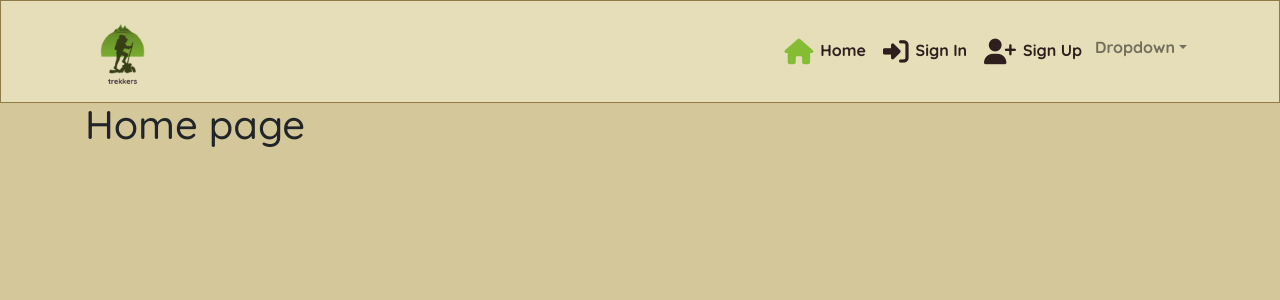
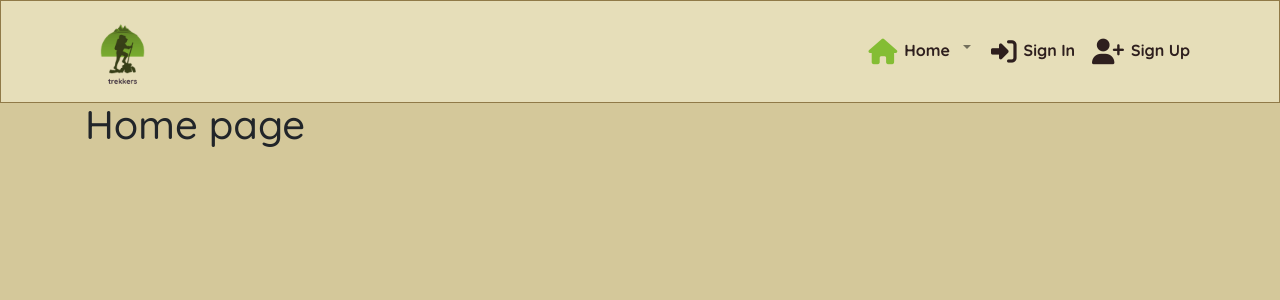
Before and after one commit to HPCarey/trekkers, a React (Create React App) app: page / in a window 1280 px wide. Shown: the top 300 px of the page. Built offline with nearby package versions, Linux system fonts and the light colour scheme; no server answers; a web font is replaced by a local one.

Commit message:
call useContext hook in NavBar.js and SignInForm.js to set the user and display the correct navbar

```diff
--- a/src/components/NavBar.js
+++ b/src/components/NavBar.js
@@ -1,10 +1,37 @@
-import React from "react";
+import React, { useContext } from "react";
 import { Container, Nav, NavDropdown, Navbar } from "react-bootstrap";
 import logo from "../assets/logo-transparent.png";
 import styles from "../styles/NavBar.module.css";
 import { NavLink } from "react-router-dom";
+import { CurrentUserContext } from "../App";
 
 const NavBar = () => {
+  const currentUser = useContext(CurrentUserContext);
+  const loggedInIcons = <>{currentUser?.username}</>
+  {
+    /*Displays the navigation for logged out users */
+  }
+  const loggedOutIcons = (
+    <>
+      <NavLink
+        className={styles.NavLink}
+        activeClassName={styles.Active}
+        to="/signin"
+      >
+        <i className="fas fa-sign-in-alt"></i>
+        Sign In
+      </NavLink>
+      <NavLink
+        className={styles.NavLink}
+        activeClassName={styles.Active}
+        to="/signup"
+      >
+        <i className="fas fa-user-plus"></i>
+        Sign Up
+      </NavLink>
+    </>
+  );
+
   return (
     <Navbar className={styles.NavBar} expand="md" fixed="top">
       <Container>
@@ -24,24 +51,8 @@ const NavBar = () => {
             >
               <i className="fas fa-home"></i>Home
             </NavLink>
-            <NavLink
-              className={styles.NavLink}
-              activeClassName={styles.Active}
-              to="/signin"
-            >
-              <i className="fas fa-sign-in-alt"></i>
-              Sign In
-            </NavLink>
-            <NavLink
-              className={styles.NavLink}
-              activeClassName={styles.Active}
-              to="/signup"
-            >
-              <i className="fas fa-user-plus"></i>
-              Sign Up
-            </NavLink>
 
-            <NavDropdown title="Dropdown" id="basic-nav-dropdown">
+            <NavDropdown title={currentUser?.username} id="basic-nav-dropdown">
               <NavDropdown.Item href="#action/3.1">Action</NavDropdown.Item>
               <NavDropdown.Item href="#action/3.2">
                 Another action
@@ -52,6 +63,7 @@ const NavBar = () => {
                 Separated link
               </NavDropdown.Item>
             </NavDropdown>
+            {currentUser ? loggedInIcons : loggedOutIcons}
           </Nav>
         </Navbar.Collapse>
       </Container>
--- a/src/pages/auth/SignInForm.js
+++ b/src/pages/auth/SignInForm.js
@@ -1,4 +1,4 @@
-import React, { useState } from "react";
+import React, { useContext, useState } from "react";
 import axios from "axios";
 
 import Form from "react-bootstrap/Form";
@@ -14,8 +14,11 @@ import { Link, useHistory } from "react-router-dom";
 import styles from "../../styles/SignInUpForm.module.css";
 import btnStyles from "../../styles/Button.module.css";
 import appStyles from "../../App.module.css";
+import { SetCurrentUserContext } from "../../App";
 
 function SignInForm() {
+  const setCurrentUser = useContext(SetCurrentUserContext);
+
   const [signInData, setSignInData] = useState({
     username: "",
     password: "",
@@ -28,7 +31,8 @@ function SignInForm() {
   const handleSubmit = async (event) => {
     event.preventDefault();
     try {
-      await axios.post("/dj-rest-auth/login/", signInData);
+      const { data } = await axios.post("/dj-rest-auth/login/", signInData);
+      setCurrentUser(data.user);
       history.push("/");
     } catch (err) {
       setErrors(err.response?.data);
```
